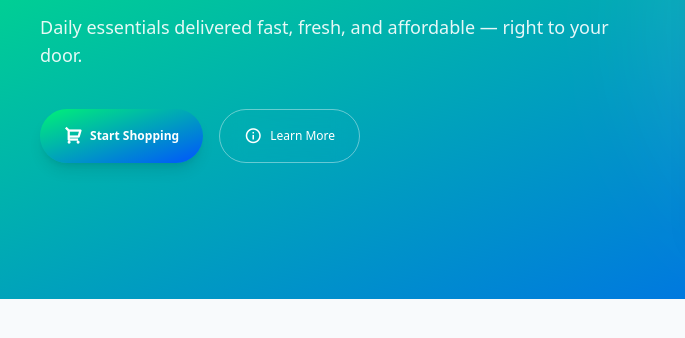
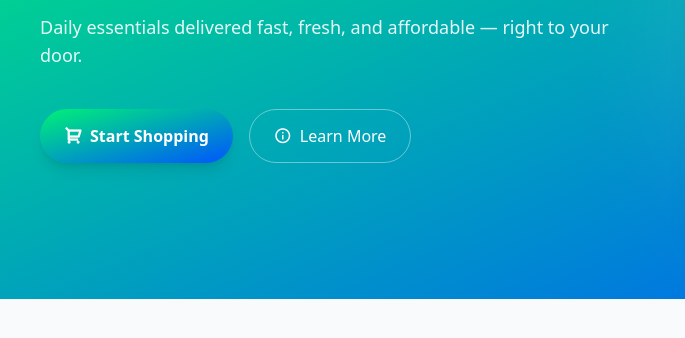
Before and after one commit to iamark07/Urbun-Grocery, a plain HTML site: page index.html in a window 1280 px wide. Shown: the part 318-656 px from the top of the page, 0-685 px from the left. Drawn offline with nearby package versions, Linux system fonts and the light colour scheme.

Commit message:
update hero section btn

```diff
--- a/index.html
+++ b/index.html
@@ -96,12 +96,12 @@
                 </p>
                 <div class="flex flex-wrap gap-2 md:gap-4 pt-4">
                     <a href="#"
-                        class="text-xs flex items-center gap-2 px-6 py-3 text-white font-semibold rounded-full bg-gradient-to-br from-[#00f276] to-[#0054ff] shadow-lg hover:shadow-xl hover:scale-105 transform transition duration-300">
+                        class="text-xs md:text-base flex items-center gap-2 px-6 py-3 text-white font-semibold rounded-full bg-gradient-to-br from-[#00f276] to-[#0054ff] shadow-lg hover:shadow-xl hover:scale-105 transform transition duration-300">
                         <i class="ri-shopping-cart-2-line text-xs md:text-lg"></i>
                         Start Shopping
                     </a>
                     <a href="#"
-                        class="text-xs flex items-center gap-2 px-6 py-3 rounded-full backdrop-blur-md border border-white/40 text-white hover:scale-105 transition-all duration-300">
+                        class="text-xs md:text-base flex items-center gap-2 px-6 py-3 rounded-full backdrop-blur-md border border-white/40 text-white hover:scale-105 transition-all duration-300">
                         <i class="ri-information-line text-xs md:text-lg"></i>
                         Learn More
                     </a>
```
